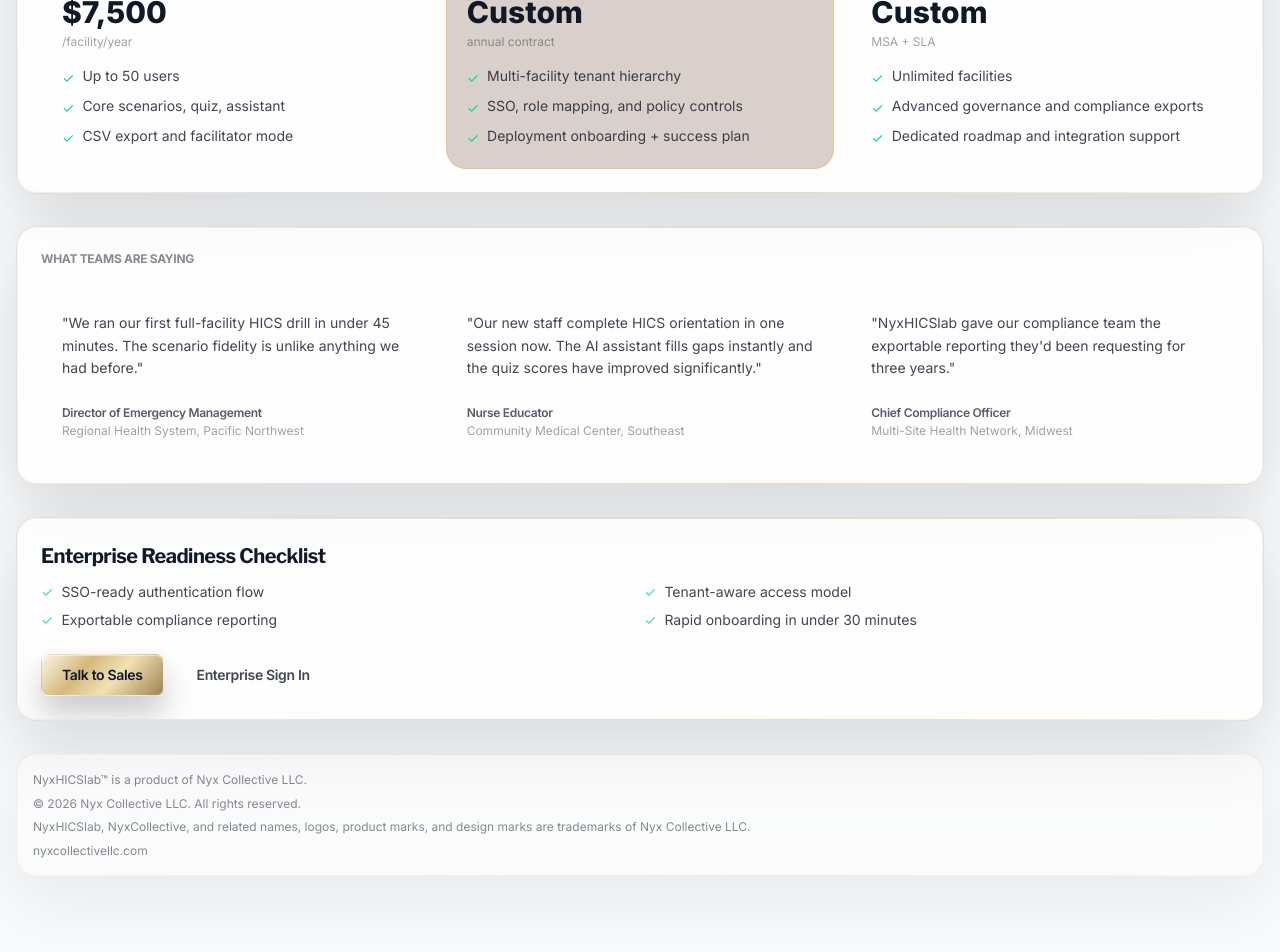
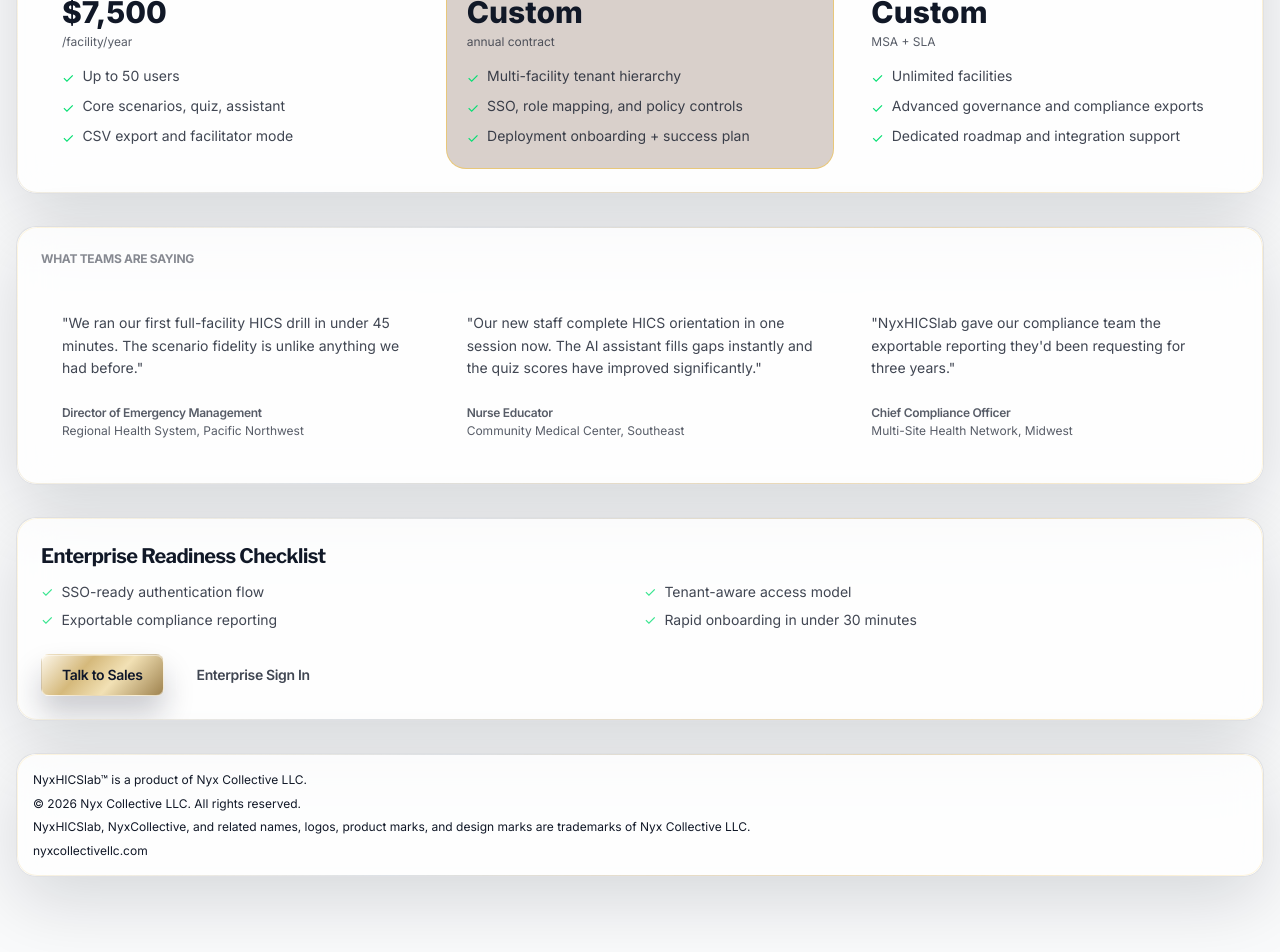
Before and after one commit to cmc-creator/HICS, a React (Vite) app in the folder hics-app/: page / in a window 1280 px wide. Shown: the part 1142-2094 px from the top of the page. Built offline with nearby package versions, Linux system fonts and the light colour scheme.

Commit message:
Landing legal footer at full opacity (B8) with faint secondary text raised; health page logo in the standard tile (T2)

```diff
--- a/hics-app/src/pages/HealthCheckPage.tsx
+++ b/hics-app/src/pages/HealthCheckPage.tsx
@@ -134,7 +134,7 @@ export default function HealthCheckPage() {
       <main className="flex-1 flex flex-col items-center justify-start p-8 pt-16 gap-8">
         <div className="w-full max-w-xl">
           <div className="flex items-center gap-3 mb-6">
-            <img src={publicAsset('hicslogo.png')} alt="NyxHICSlab" className="h-8 w-auto" />
+            <span className="lux-logo-frame"><img src={publicAsset('hicslogo.png')} alt="NyxHICSlab" className="lux-logo-img h-8 w-8" /></span>
             <span className="text-xl font-bold tracking-tight">NyxHICSlab</span>
             <span className="text-sm opacity-50 ml-auto">System Health</span>
           </div>
--- a/hics-app/src/pages/LandingPage.tsx
+++ b/hics-app/src/pages/LandingPage.tsx
@@ -179,7 +179,7 @@ export default function LandingPage({ theme, onToggleTheme }: LandingPageProps)
               >
                 <h3 className="text-sm font-semibold tracking-widest uppercase opacity-60">{tier.name}</h3>
                 <p className="text-3xl font-extrabold mt-1">{tier.price}</p>
-                <p className="text-xs opacity-40 mb-2">{tier.cadence}</p>
+                <p className="text-xs opacity-70 mb-2">{tier.cadence}</p>
                 <ul className="mt-1 space-y-2">
                   {tier.points.map((point) => (
                     <li key={point} className="flex items-start gap-2 text-sm">
@@ -201,7 +201,7 @@ export default function LandingPage({ theme, onToggleTheme }: LandingPageProps)
                 <p className="text-sm leading-relaxed opacity-80">"{t.quote}"</p>
                 <footer className="mt-auto pt-3 border-t border-white/10">
                   <p className="text-xs font-semibold opacity-70">{t.name}</p>
-                  <p className="text-xs opacity-40 mt-0.5">{t.org}</p>
+                  <p className="text-xs opacity-70 mt-0.5">{t.org}</p>
                 </footer>
               </blockquote>
             ))}
@@ -224,7 +224,7 @@ export default function LandingPage({ theme, onToggleTheme }: LandingPageProps)
           </div>
         </section>
 
-        <footer ref={footerRef} className="nyx-panel p-4 text-xs opacity-50 leading-relaxed">
+        <footer ref={footerRef} className="nyx-panel p-4 text-xs leading-relaxed">
           <p>NyxHICSlab™ is a product of Nyx Collective LLC.</p>
           <p className="mt-1">© 2026 Nyx Collective LLC. All rights reserved.</p>
           <p className="mt-1">NyxHICSlab, NyxCollective, and related names, logos, product marks, and design marks are trademarks of Nyx Collective LLC.</p>
```
